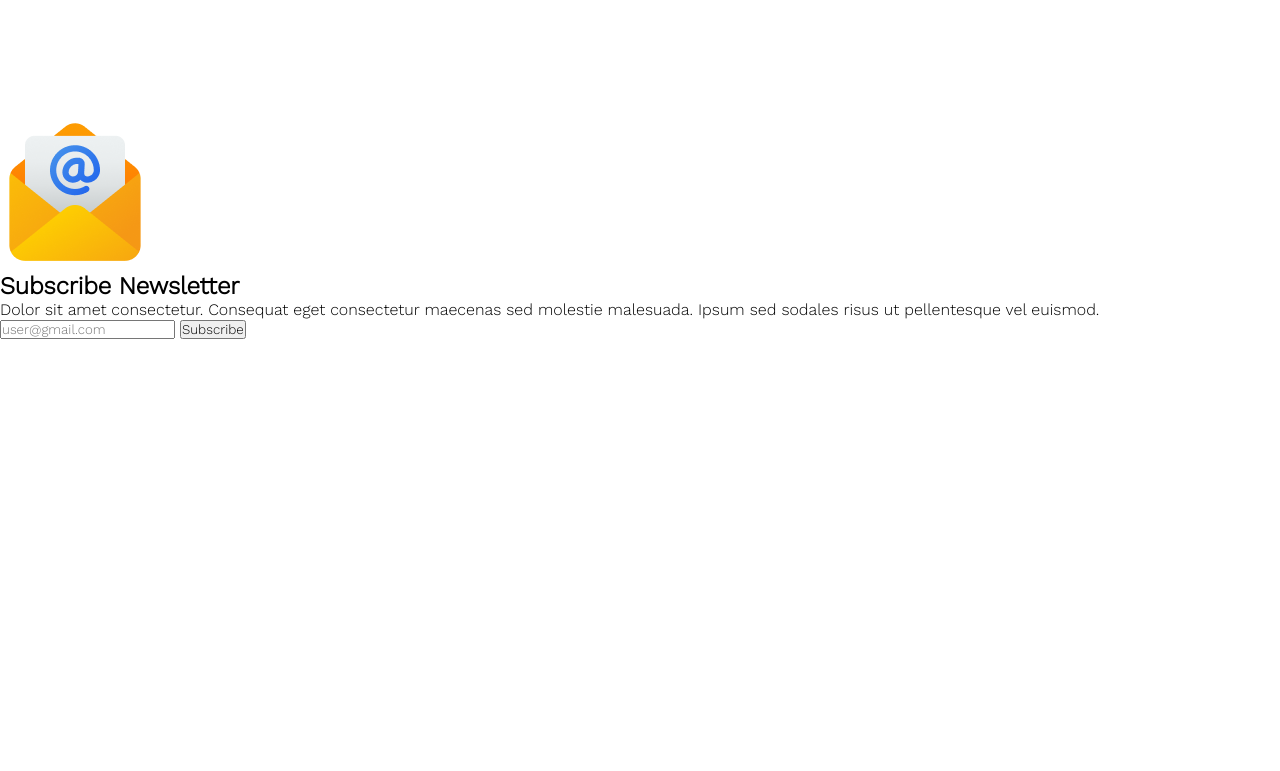
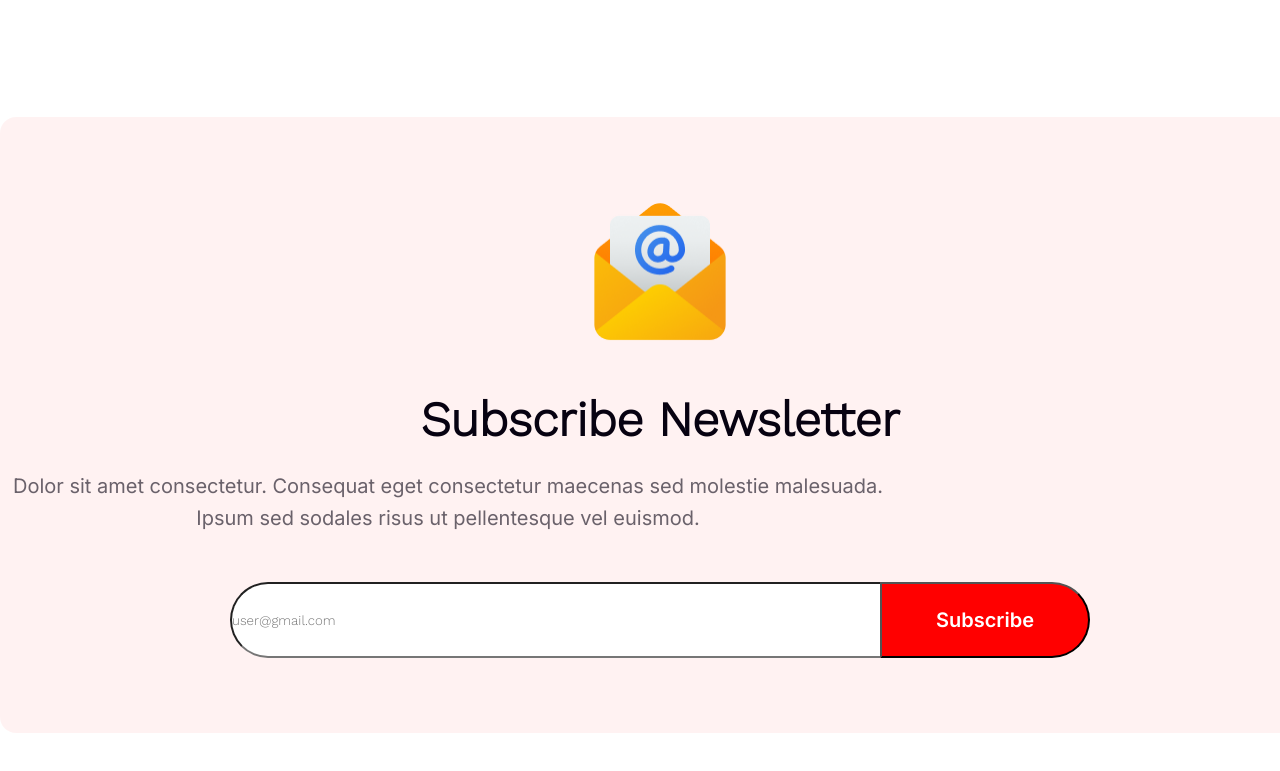
Before and after one commit to mizanurrahman70/B9-1-assainment, a plain HTML site: page index.html in a window 1280 px wide. Shown: the part 5763-6534 px from the top of the page. Before the commit the page ends 6102 px from the top, so only its background shows below. Drawn offline with nearby package versions, Linux system fonts and the light colour scheme.

Commit message:
section complete

```diff
--- a/Css/style.css
+++ b/Css/style.css
@@ -16,7 +16,7 @@
     width: 1320px;
     height: 600px;
     margin: 50px auto;
-    background-image:linear-gradient(180deg, #070211 0%, rgba(7, 2, 17, 0.00) 100%), url(../img/Banner\ Image.png);
+    background-image: linear-gradient(180deg, #070211 0%, rgba(7, 2, 17, 0.00) 100%), url(../img/Banner\ Image.png);
     border-radius: 16px;
     /* background: linear-gradient(180deg, #070211 0%, rgba(7, 2, 17, 0.00) ); */
 }
@@ -118,7 +118,7 @@
     width: 1320px;
     height: 600px;
     margin: 50px auto;
-    background-image:linear-gradient(90deg, #070211 0%, rgba(7, 2, 17, 0.00) 100%), url("../img/Vectorrr.png");
+    background-image: linear-gradient(90deg, #070211 0%, rgba(7, 2, 17, 0.00) 100%), url("../img/Vectorrr.png");
 
 
 }
@@ -374,17 +374,20 @@ margin-bottom: 4px;
     line-height: 32px;
     text-align: center;
 }
-.logic-contener{
+
+.logic-contener {
     display: flex;
     margin-top: 64px;
     justify-content: space-between;
 }
-#img-left{
+
+#img-left {
     width: 429px;
     height: 433px;
 
 }
-.img-right{
+
+.img-right {
     background-image: url("../img/Rectangle\ 1.png");
     background-size: 100%;
     background-repeat: no-repeat;
@@ -392,33 +395,38 @@ margin-bottom: 4px;
 
 
 }
-.main-img{
+
+.main-img {
     width: 206.841px;
     height: 206.841px;
     margin-left: 202px;
 }
-#img-right{
+
+#img-right {
     width: 429px;
     height: 433px;
     position: relative;
 
 
 }
-.butto-red{
+
+.butto-red {
     background-image: url("../img/Rectangle\ 2.png");
     width: 1320px;
     height: 229px;
     border-radius: 16px 0px 16px 16px;
 }
+
 /* proudct section style */
-.product-section{
+.product-section {
     margin-top: 120px;
     width: 1320px;
 
     margin: 120px auto;
 
 }
-.product-section h2{
+
+.product-section h2 {
     color: #F00;
     font-family: Inter;
     font-size: 24px;
@@ -427,7 +435,8 @@ font-weight: 500;
     margin-bottom: 12px;
 
 }
-.product-section h1{
+
+.product-section h1 {
     color: #070211;
 
     font-size: 48px;
@@ -436,7 +445,8 @@ font-weight: 900;
 
     text-transform: capitalize;
 }
-.product-section p{
+
+.product-section p {
     width: 896px;
     color: rgba(7, 2, 17, 0.60);
     font-family: Inter;
@@ -445,27 +455,104 @@ font-size: 20px;
     font-weight: 400;
     line-height: 32px;
 }
-.product-img-containner{
+
+.product-img-containner {
     margin-top: 48px;
 
 
 }
-.img-colum-1{
+
+.img-colum-1 {
     display: flex;
     gap: 24px;
     margin-bottom: 24px;
 }
-.product-img{
+
+.product-img {
     width: 424px;
     height: 450px;
     border-radius: 16px;
     display: flex;
 
 }
-.product-img img{
+
+.product-img img {
     transition: 1s;
 }
-.product-img img :hover{
+
+.product-img img :hover {
     width: 450px;
     height: 500px;
 }
+
+/* subscribe section style */
+.Subscribe-section {
+    margin-top: 120px;
+    width: 1320px;
+
+    margin: 120px auto;
+    text-align: center;
+    width: 1320px;
+    height: 616px;
+    border-radius: 16px;
+    background: rgba(255, 0, 0, 0.05);
+}
+
+.title img {
+    margin-top: 80px;
+    margin-bottom: 40px;
+    width: 150px;
+    height: 150px;
+}
+
+.title h1 {
+    color: #070211;
+    font-size: 48px;
+    font-weight: 900;
+    text-transform: capitalize;
+    margin-bottom: 22px;
+}
+
+.title p {
+    width: 896px;
+    color: rgba(7, 2, 17, 0.60);
+    align-items: center;
+    font-family: Inter;
+    font-size: 20px;
+    text-align: center;
+    font-weight: 400;
+    line-height: 32px;
+    justify-content: center;
+}
+
+
+.title label {
+    position: relative;
+    display: flex;
+    justify-content: center;
+    align-items: center;
+    margin-top: 48px;
+}
+
+.title label>input {
+    width: 648px;
+    height: 72px;
+    border-radius: 50px 0px 0px 50px;
+    background: #FFF;
+    border-right: none;
+}
+
+.title label>button {
+    width: 210px;
+    height: 76px;
+    color: #FFF;
+    text-align: center;
+    font-family: Inter;
+    font-size: 20px;
+
+    font-weight: 600;
+    border-radius: 0px 50px 50px 0px;
+    background: #F00;
+    text-transform: capitalize;
+}
+/* section is already complate */
--- a/index.html
+++ b/index.html
@@ -121,12 +121,16 @@
                 <p>Dolor sit amet consectetur. Consequat eget consectetur maecenas sed molestie malesuada. Ipsum sed sodales risus ut pellentesque vel euismod. </p>
             </div>
             <div class="title">
-                <input type="email" placeholder="user@gmail.com">
+               <label for="">
+                <input type="email" name="" id="" placeholder="user@gmail.com">
                 <button type="submit">Subscribe</button>
+               </label>
+
             </div>
         </div>
 
     </section>
+    <!-- seaction complate  -->
   </main>
     <footer>
 
```
Lines whose indentation alone changed are shown as unchanged.
